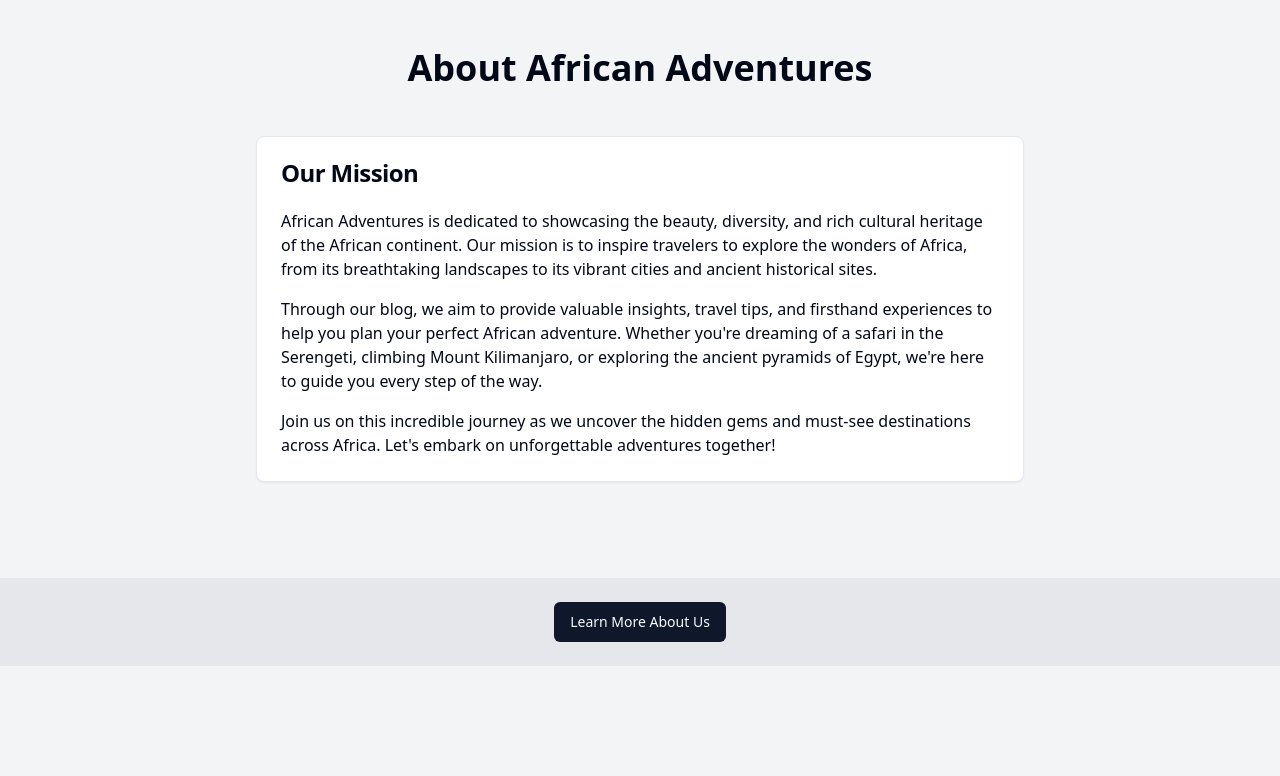
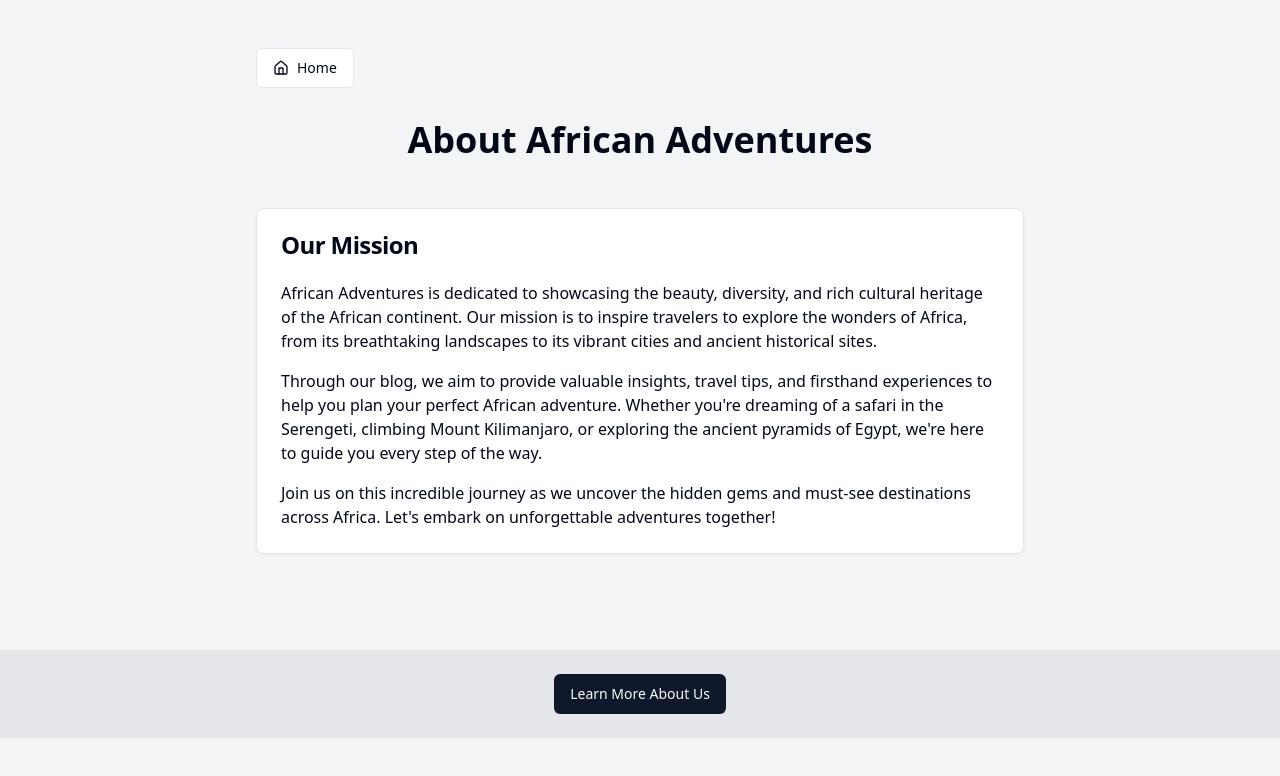
Before and after one commit to el-domain-structural/oct-n-shrk-studio, a React (Vite) app: page /about in a window 1280 px wide. Shown: the top 776 px of the page. Built offline with nearby package versions, Linux system fonts and the light colour scheme.

Commit message:
Add home link to About page
Included a link to the home page at the top of the About page for easier navigation.
[skip gpt_engineer]

```diff
--- a/src/pages/About.jsx
+++ b/src/pages/About.jsx
@@ -1,12 +1,22 @@
 import React from 'react';
 import { Card, CardContent, CardHeader, CardTitle } from "@/components/ui/card";
 import Footer from '../components/Footer';
+import { Link } from 'react-router-dom';
+import { Button } from "@/components/ui/button";
+import { HomeIcon } from 'lucide-react';
 
 const About = () => {
   return (
     <div className="min-h-screen bg-gray-100">
       <div className="py-12 px-4 sm:px-6 lg:px-8">
         <div className="max-w-3xl mx-auto">
+          <div className="mb-8 flex justify-start">
+            <Button asChild variant="outline">
+              <Link to="/" className="flex items-center">
+                <HomeIcon className="mr-2 h-4 w-4" /> Home
+              </Link>
+            </Button>
+          </div>
           <h1 className="text-4xl font-bold text-center mb-12">About African Adventures</h1>
           <Card>
             <CardHeader>
```
